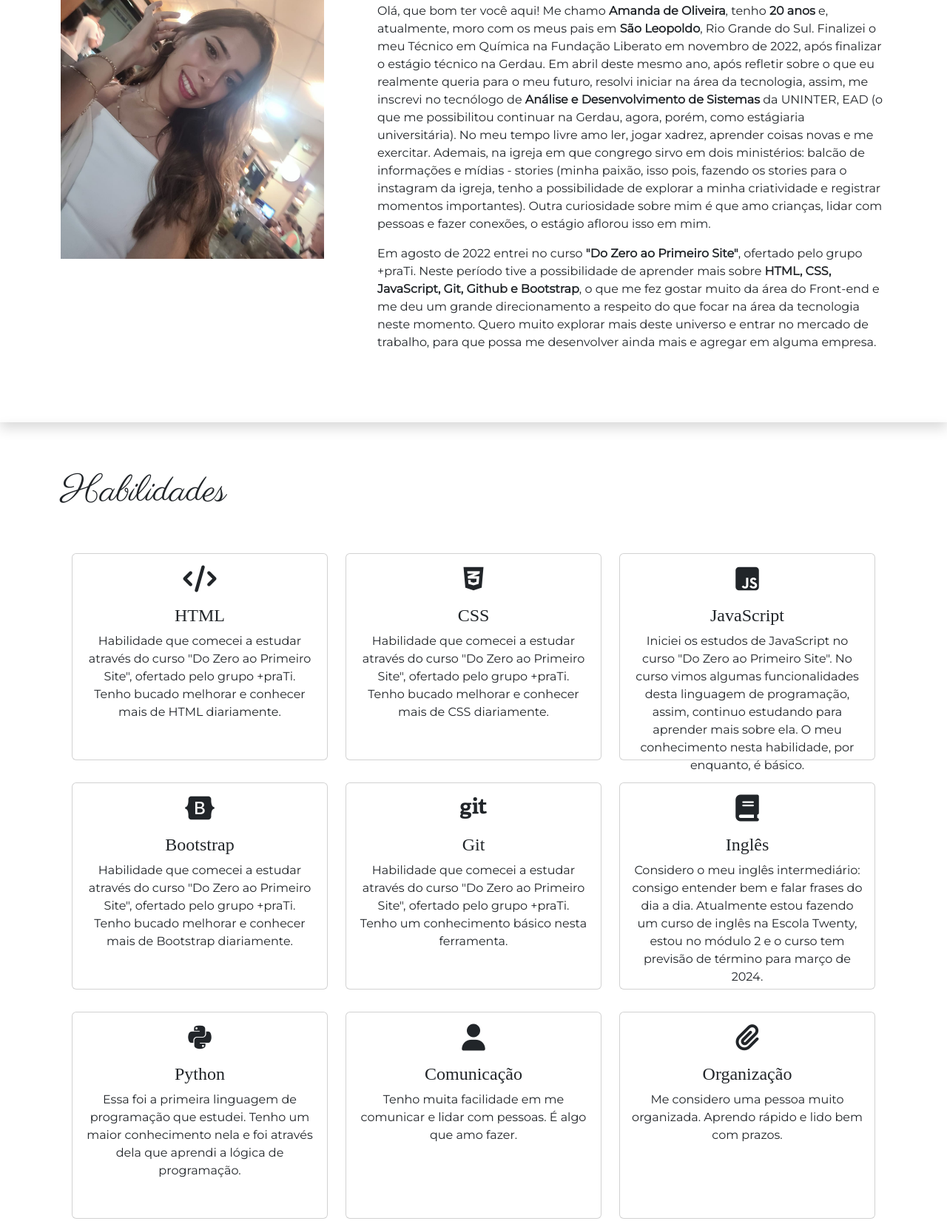
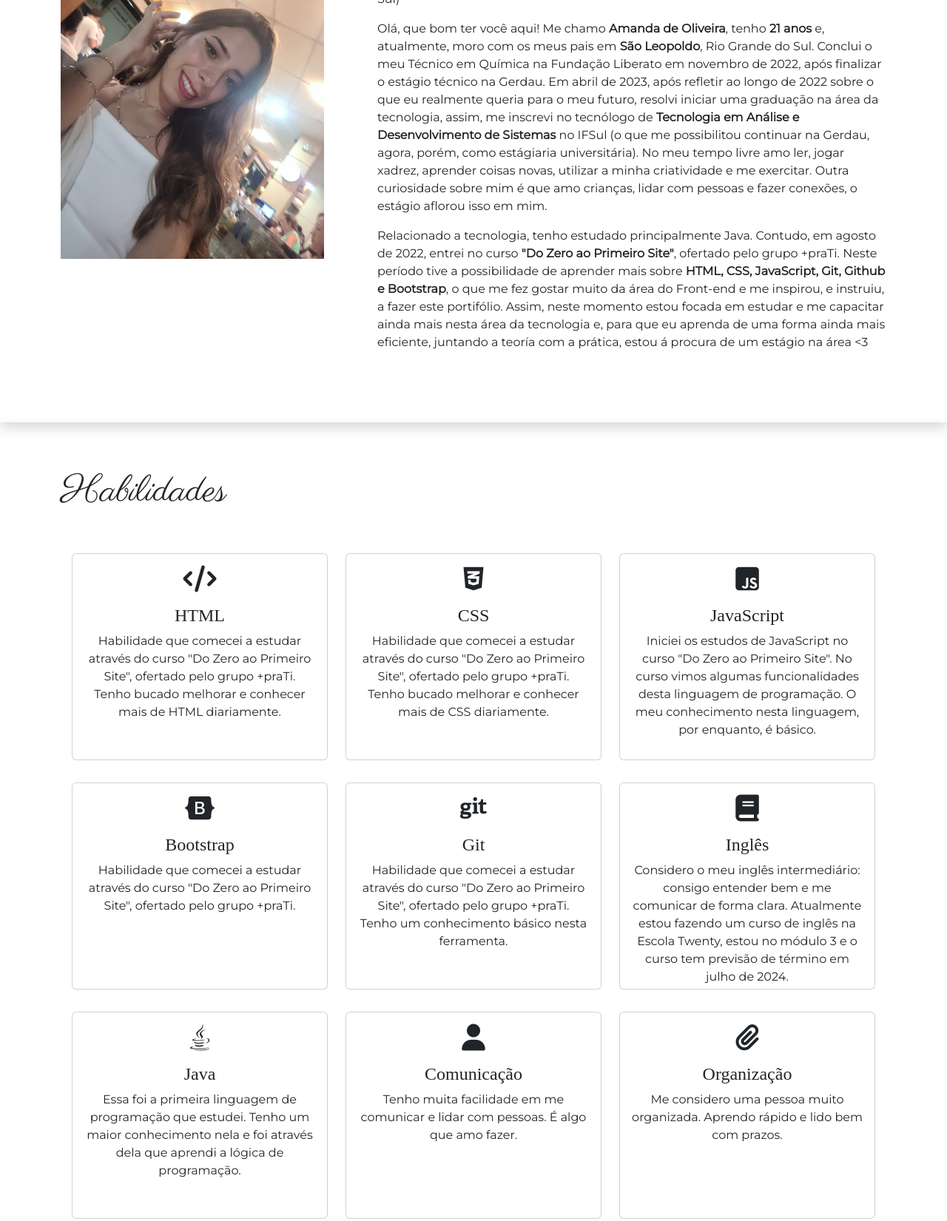
Before and after one commit to manddaa/amandadeoliveira, a plain HTML site: page index.html in a window 1280 px wide. Shown: the part 1093-2744 px from the top of the page at 74% size. Drawn offline with nearby package versions, Linux system fonts and the light colour scheme; a web font is replaced by a local one.

Commit message:
atualização de informações

```diff
--- a/index.html
+++ b/index.html
@@ -46,7 +46,7 @@
 				<div class="glass">
 					<div class="col-lg-12 col-md-12 col-sm-12 col-xs-12 hero-text">
 						<h2 class="hero_title"> Oiê, tudo bem? Prazer, me chamo Amanda. </h2>
-						<p class="hero_desc"> Eu sou uma Desenvolvedora Júnior de FrontEnd de São Leopoldo, RS.</p>
+						<p class="hero_desc"> Eu sou uma Desenvolvedora Júnior de Software de São Leopoldo, RS.</p>
 					</div>
 				</div>
 			</div>
@@ -71,12 +71,12 @@
 						<ul>
 							<li> Nome: Amanda de Oliveira; </li>
 							<li> Idade: 20; </li>
-							<li> Ocupação: Estagiária Universitária na Gerdau Riograndense, estudante de Análise e Desenvolvimento de Sistemas EAD - UNINTER </li>
+							<li> Ocupação: Estagiária Universitária na Gerdau Riograndense e estudante de Tecnologia em Análise e Desenvolvimento de Sistemas - IFSul (Câmpus Sapucaia do Sul) </li>
 						</ul>
 					</div>
-					<p> Olá, que bom ter você aqui! Me chamo <b>Amanda de Oliveira</b>, tenho <b>20 anos</b> e, atualmente, moro com os meus pais em <b>São Leopoldo</b>, Rio Grande do Sul. Finalizei o meu Técnico em Química na Fundação Liberato em novembro de 2022, após finalizar o estágio técnico na Gerdau. Em abril deste mesmo ano, após refletir sobre o que eu realmente queria para o meu futuro, resolvi iniciar na área da tecnologia, assim, me inscrevi no tecnólogo de <b>Análise e Desenvolvimento de Sistemas</b> da UNINTER, EAD (o que me possibilitou continuar na Gerdau, agora, porém, como estágiaria universitária). No meu tempo livre amo ler, jogar xadrez, aprender coisas novas e me exercitar. Ademais, na igreja em que congrego sirvo em dois ministérios: balcão de informações e mídias - stories (minha paixão, isso pois, fazendo os stories para o instagram da igreja, tenho a possibilidade de explorar a minha criatividade e registrar momentos importantes). Outra curiosidade sobre mim é que amo crianças, lidar com pessoas e fazer conexões, o estágio aflorou isso em mim. </p>
+					<p> Olá, que bom ter você aqui! Me chamo <b>Amanda de Oliveira</b>, tenho <b>21 anos</b> e, atualmente, moro com os meus pais em <b>São Leopoldo</b>, Rio Grande do Sul. Conclui o meu Técnico em Química na Fundação Liberato em novembro de 2022, após finalizar o estágio técnico na Gerdau. Em abril de 2023, após refletir ao longo de 2022 sobre o que eu realmente queria para o meu futuro, resolvi iniciar uma graduação na área da tecnologia, assim, me inscrevi no tecnólogo de <b> Tecnologia em Análise e Desenvolvimento de Sistemas</b> no IFSul (o que me possibilitou continuar na Gerdau, agora, porém, como estágiaria universitária). No meu tempo livre amo ler, jogar xadrez, aprender coisas novas, utilizar a minha criatividade e me exercitar. Outra curiosidade sobre mim é que amo crianças, lidar com pessoas e fazer conexões, o estágio aflorou isso em mim. </p>
 					<div class="row mt-3">
-						<p> Em agosto de 2022 entrei no curso <b>"Do Zero ao Primeiro Site"</b>, ofertado pelo grupo +praTi. Neste período tive a possibilidade de aprender mais sobre <b>HTML, CSS, JavaScript, Git, Github e Bootstrap</b>, o que me fez gostar muito da área do Front-end e me deu um grande direcionamento a respeito do que focar na área da tecnologia neste momento. Quero muito explorar mais deste universo e entrar no mercado de trabalho, para que possa me desenvolver ainda mais e agregar em alguma empresa.   </p>
+						<p> Relacionado a tecnologia, tenho estudado principalmente Java. Contudo, em agosto de 2022, entrei no curso <b>"Do Zero ao Primeiro Site"</b>, ofertado pelo grupo +praTi. Neste período tive a possibilidade de aprender mais sobre <b>HTML, CSS, JavaScript, Git, Github e Bootstrap</b>, o que me fez gostar muito da área do Front-end e me inspirou, e instruiu, a fazer este portifólio. Assim, neste momento estou focada em estudar e me capacitar ainda mais nesta área da tecnologia e, para que eu aprenda de uma forma ainda mais eficiente, juntando a teoría com a prática, estou á procura de um estágio na área <3   </p>
 					</div>
 				</div>
 			</div>
@@ -114,7 +114,7 @@
 						<div class="card-body">
 							<i class="fa-brands fa-square-js servicesIcon"></i>
 							<h4 class="card-title mt-3"> JavaScript </h4>
-							<p class="card-text"> Iniciei os estudos de JavaScript no curso "Do Zero ao Primeiro Site". No curso vimos algumas funcionalidades desta linguagem de programação, assim, continuo estudando para aprender mais sobre ela. O meu conhecimento nesta habilidade, por enquanto, é básico. </p>
+							<p class="card-text"> Iniciei os estudos de JavaScript no curso "Do Zero ao Primeiro Site". No curso vimos algumas funcionalidades desta linguagem de programação. O meu conhecimento nesta linguagem, por enquanto, é básico. </p>
 						</div>
 					</div>
 				</div>
@@ -126,7 +126,7 @@
 						<div class="card-body">
 							<i class="fa-brands fa-bootstrap servicesIcon"></i>
 							<h4 class="card-title mt-3"> Bootstrap </h4>
-							<p class="card-text"> Habilidade que comecei a estudar através do curso "Do Zero ao Primeiro Site", ofertado pelo grupo +praTi. Tenho bucado melhorar e conhecer mais de Bootstrap diariamente. </p>
+							<p class="card-text"> Habilidade que comecei a estudar através do curso "Do Zero ao Primeiro Site", ofertado pelo grupo +praTi. </p>
 						</div>
 					</div>
 				</div>
@@ -144,7 +144,7 @@
 						<div class="card-body">
 							<i class="fa-solid fa-book servicesIcon"></i>
 							<h4 class="card-title mt-3"> Inglês </h4>
-							<p class="card-text"> Considero o meu inglês intermediário: consigo entender bem e falar frases do dia a dia. Atualmente estou fazendo um curso de inglês na Escola Twenty, estou no módulo 2 e o curso tem previsão de término para março de 2024. </p>
+							<p class="card-text"> Considero o meu inglês intermediário: consigo entender bem e me comunicar de forma clara. Atualmente estou fazendo um curso de inglês na Escola Twenty, estou no módulo 3 e o curso tem previsão de término em julho de 2024. </p>
 						</div>
 					</div>
 				</div>
@@ -154,8 +154,8 @@
 				<div class="col-lg-4" mt-4>
 					<div class="card servicesText">
 						<div class="card-body">
-							<i class="fa-brands fa-python servicesIcon"></i>
-							<h4 class="card-title mt-3"> Python </h4>
+							<i class="fa-brands fa-java servicesIcon"></i>
+							<h4 class="card-title mt-3"> Java </h4>
 							<p class="card-text"> Essa foi a primeira linguagem de programação que estudei. Tenho um maior conhecimento nela e foi através dela que aprendi a lógica de programação. </p>
 						</div>
 					</div>
```
